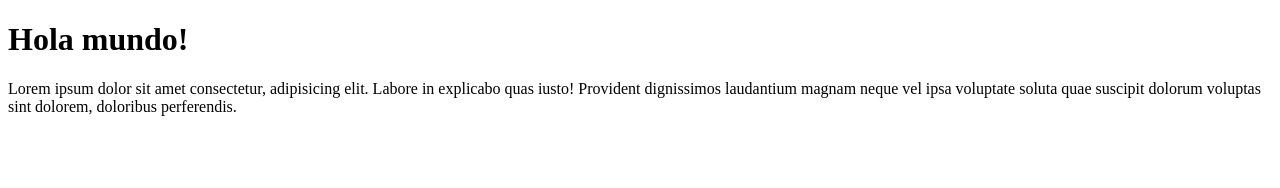
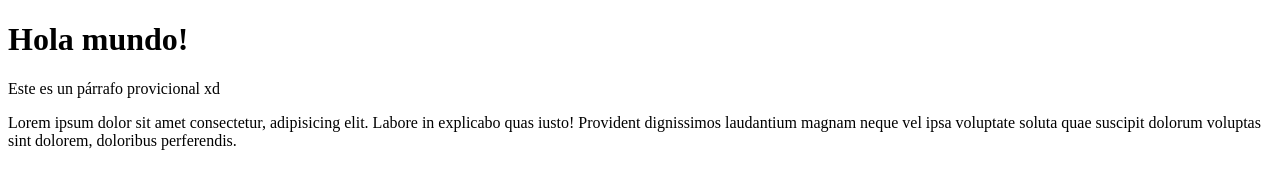
Before and after one commit to Josselyn-Naquiche/Proyecto_4, a plain HTML site: page index.html in a window 1280 px wide. Drawn offline with Linux system fonts and the light colour scheme.

Commit message:
Integración de una nueva rama

```diff
--- a/index.html
+++ b/index.html
@@ -7,6 +7,8 @@
 </head>
 <body>
     <h1>Hola mundo!</h1>
+
+    <p>Este es un párrafo provicional xd</p>
     <p>Lorem ipsum dolor sit amet consectetur, adipisicing elit. Labore in explicabo quas iusto! Provident dignissimos laudantium magnam neque vel ipsa voluptate soluta quae suscipit dolorum voluptas sint dolorem, doloribus perferendis.</p>
 </body>
 </html>
```
